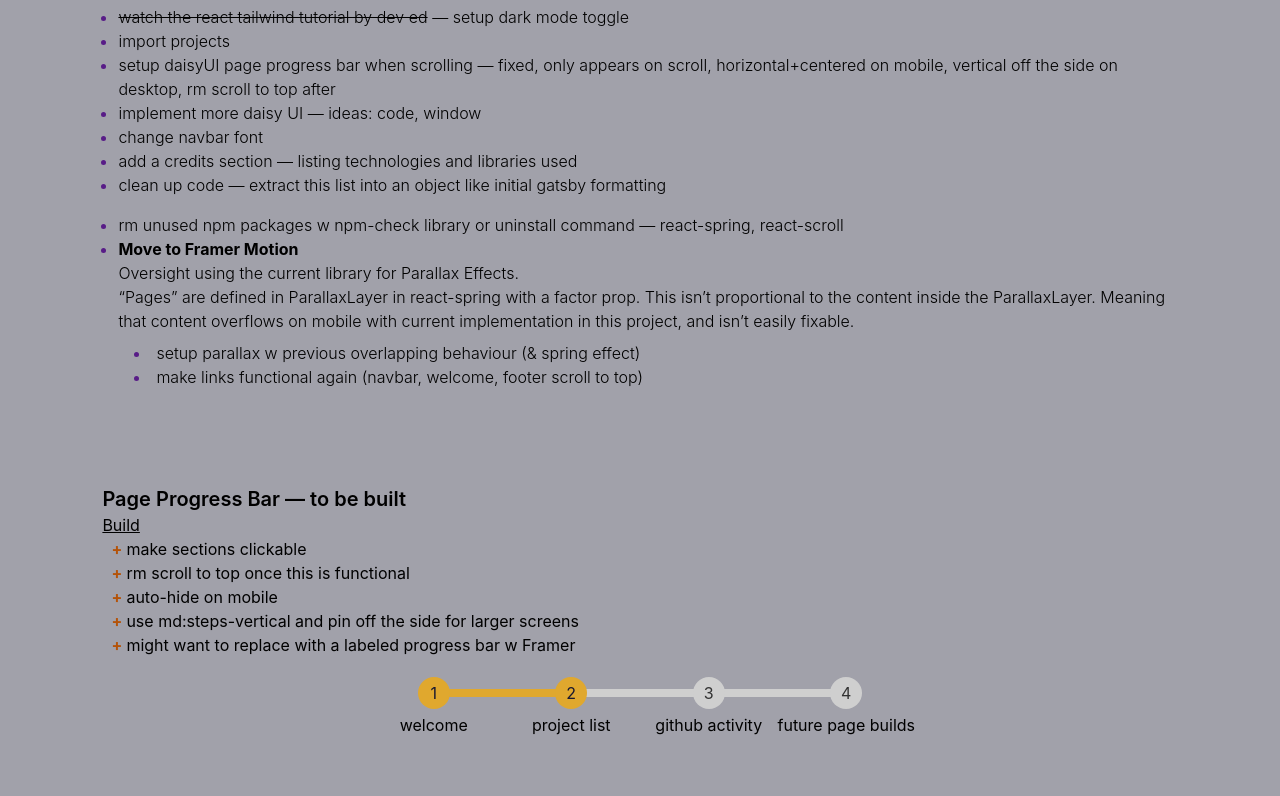
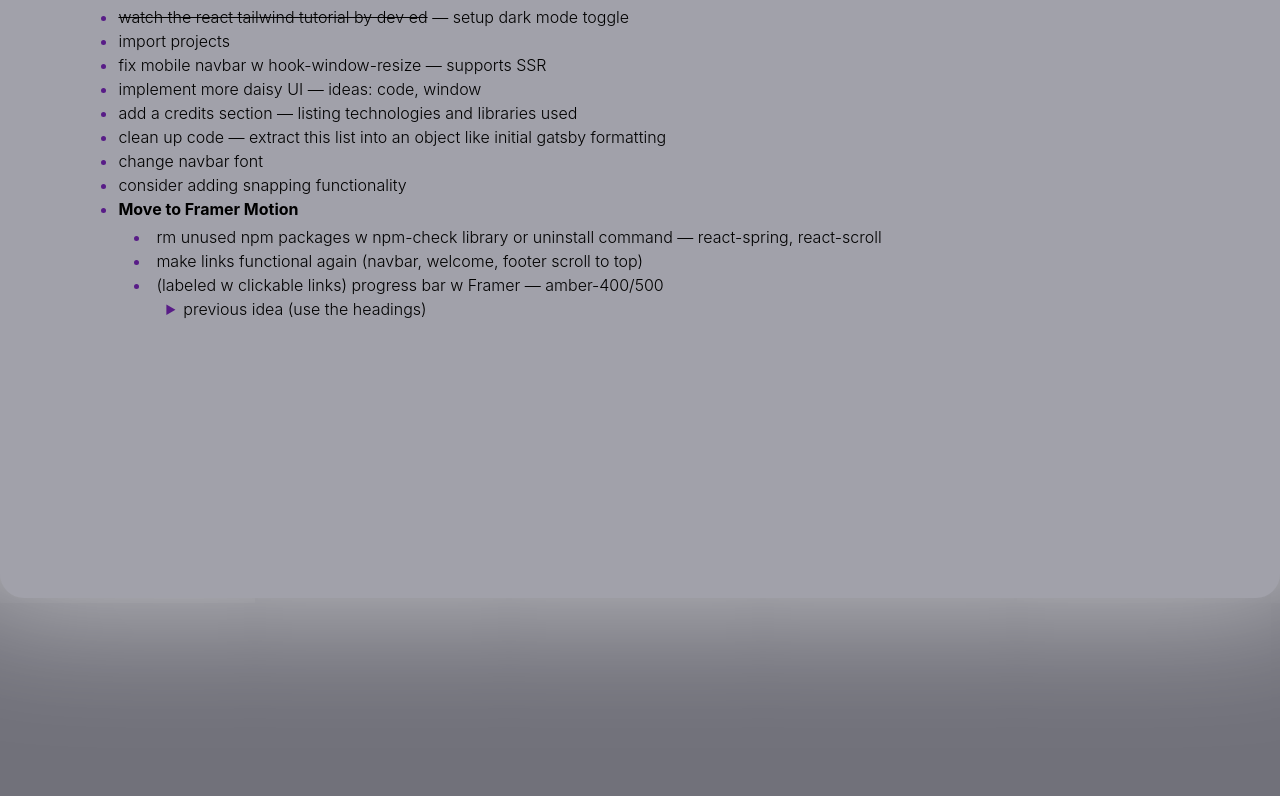
Before and after one commit to kavanparam/react-portfolio-website, a Gatsby site: page / in a window 1280 px wide. Shown: the part 4224-5020 px from the top of the page. Built offline with nearby package versions, Linux system fonts and the light colour scheme; Gatsby itself is replaced by a stand-in of ours.

Commit message:
build outlining
- rm completed work in page build
- ready for merge to main — this build is mobile friendly
- adding content next

```diff
--- a/src/pages/index.tsx
+++ b/src/pages/index.tsx
@@ -121,7 +121,7 @@
             duration: 1,
           }}
           viewport={{ amount: 0.15, once: false }}
-          className=" z-20 p-[4%] min-h-fit w-full mb-96 shadow-divUp rounded-3xl bg-gradient-to-b from-zinc-100 to-zinc-200"
+          className=" z-20 p-[4%] min-h-screen w-full mb-96 shadow-divUp rounded-3xl bg-gradient-to-b from-zinc-100 to-zinc-200"
         >
           <h2 id="projects" className="mb-8 text-2xl font-thin">
             my projects
@@ -169,7 +169,7 @@
             duration: 1,
           }}
           viewport={{ amount: 0.3, once: false }}
-          className="w-full z-30 p-[4%] h-screen mb-96 shadow-divUp rounded-3xl bg-zinc-300"
+          className="w-full z-30 p-[4%] min-h-screen mb-96 shadow-divUp rounded-3xl bg-zinc-300"
         >
           <h2 id="projects" className="mb-8 text-2xl font-thin">
             recent github activity
@@ -185,7 +185,7 @@
             duration: 1,
           }}
           viewport={{ amount: 0.3, once: false }}
-          className="z-40 p-[8%] bg-zinc-400 rounded-3xl shadow-divUp overflow-scroll"
+          className="z-40 min-h-screen p-[8%] bg-zinc-400 rounded-3xl shadow-divUp overflow-scroll"
         >
           <h2 className="mb-8 text-3xl font-bold">
             Upcoming Page
@@ -194,19 +194,14 @@
           <code className="p-1 text-lg text-orange-900 underline bg-yellow-100 rounded underline-offset-4 decoration-0 ">
             outline
           </code>
-          <ul className="mt-2 mb-24 ml-4 font-light list-disc marker:text-purple-900">
+          <ul className="mt-2 ml-4 font-light list-disc marker:text-purple-900">
             <li>
               <s>watch the react tailwind tutorial by dev ed</s> — setup dark
               mode toggle
             </li>
             <li>import projects</li>
-            <li>
-              setup daisyUI page progress bar when scrolling — fixed, only
-              appears on scroll, horizontal+centered on mobile, vertical off the
-              side on desktop, rm scroll to top after
-            </li>
+            <li>fix mobile navbar w hook-window-resize — supports SSR</li>
             <li>implement more daisy UI — ideas: code, window</li>
-            <li>change navbar font</li>
             <li>
               add a credits section — listing technologies and libraries used
             </li>
@@ -214,55 +209,44 @@
               clean up code — extract this list into an object like initial
               gatsby formatting
             </li>
-            <li className="mt-4">
-              rm unused npm packages w npm-check library or uninstall command —
-              react-spring, react-scroll
-            </li>
+            <li>change navbar font</li>
+            <li>consider adding snapping functionality</li>
+
             <li>
               <h5 className="font-bold ">Move to Framer Motion</h5>
-              <p>
-                Oversight using the current library for Parallax Effects.
-                <br />
-                “Pages” are defined in ParallaxLayer in react-spring with a
-                factor prop. This isn’t proportional to the content inside the
-                ParallaxLayer. Meaning that content overflows on mobile with
-                current implementation in this project, and isn’t easily
-                fixable.
-              </p>
-              <ul className="mt-2 ml-4 list-disc list-inside">
+              <ul className="mt-1 ml-4 list-disc list-inside">
                 <li>
-                  setup parallax w previous overlapping behaviour (& spring
-                  effect)
+                  rm unused npm packages w npm-check library or uninstall
+                  command — react-spring, react-scroll
                 </li>
                 <li>
                   make links functional again (navbar, welcome, footer scroll to
                   top)
                 </li>
+                <li>
+                  (labeled w clickable links) progress bar w Framer
+                  — amber-400/500
+                  <details className="ml-8">
+                    <summary>previous idea (use the headings)</summary>
+                    <ul className="steps steps-horizontal">
+                      <li className="step step-primary">welcome</li>
+                      <li className="step step-primary">project list</li>
+                      <li className="step">github activity</li>
+                      <li className="step">future page builds</li>
+                    </ul>
+                    <li>
+                      auto-hide on mobile when not in use (clickable links)
+                    </li>
+                    <li>
+                      use md:steps-vertical and pin off the side for larger
+                      screens
+                    </li>
+                    <li>rm scroll to top once this is functional</li>
+                  </details>
+                </li>
               </ul>
             </li>
           </ul>
-
-          <h4 className="text-xl font-semibold">
-            Page Progress Bar — to be built
-          </h4>
-          <h5 className="underline">Build</h5>
-          <ul className="ml-6 list-disc list-outside marker:text-amber-700 marker:content-['+_'] marker:font-bold   ">
-            <li>make sections clickable</li>
-            <li>rm scroll to top once this is functional</li>
-            <li>auto-hide on mobile</li>
-            <li>
-              use md:steps-vertical and pin off the side for larger screens
-            </li>
-            <li>might want to replace with a labeled progress bar w Framer</li>
-          </ul>
-          <div className="mt-4 text-center">
-            <ul className="steps steps-horizontal">
-              <li className="step step-primary">welcome</li>
-              <li className="step step-primary">project list</li>
-              <li className="step">github activity</li>
-              <li className="step">future page builds</li>
-            </ul>
-          </div>
         </motion.section>
       </main>
 
```
